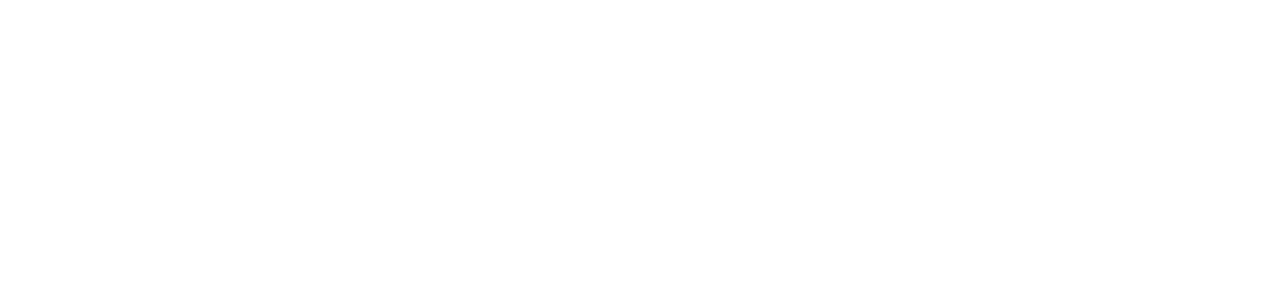
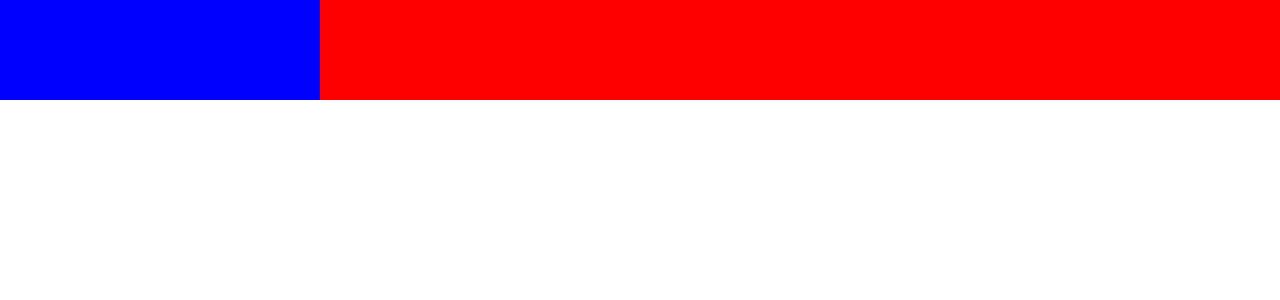
Before and after one commit to CWebdale006/final_project, a React (Create React App) app in the folder airline-app/: page / in a window 1280 px wide. Shown: the top 300 px of the page. Built offline with nearby package versions, Linux system fonts and the light colour scheme.

Commit message:
working on nav component
why don't images like me

```diff
--- a/airline-app/package.json
+++ b/airline-app/package.json
@@ -3,7 +3,9 @@
   "version": "0.1.0",
   "private": true,
   "dependencies": {
+    "bootstrap": "^4.4.1",
     "react": "^16.12.0",
+    "react-bootstrap": "^1.0.0-beta.16",
     "react-dom": "^16.12.0",
     "react-scripts": "3.2.0"
   },
--- a/airline-app/src/components/Body.js
+++ b/airline-app/src/components/Body.js
@@ -3,7 +3,7 @@
 export default class Body extends React.Component {
   render() {
     return (
-        <div class="container">
+        <div className="container">
 
         </div>
     )
--- a/airline-app/src/components/Navbar.js
+++ b/airline-app/src/components/Navbar.js
@@ -1,22 +1,27 @@
 import React from 'react';
+import Image from 'react-bootstrap/Image';
+import Plane from '../airplane.jpeg';
 
 export default class Navbar extends React.Component {
   render() {
     return (
       <>
-      <div class="container">
-
+      <div className="container" id="one">
+        <div id="logo">
+          {/* <a href="http://localhost:3000/">
+            <Image src={Plane} />
+          </a> */}
+        </div>
+        <div id='links'>
+          {/* links */}
+        </div>
       </div>
       <style>{`
       .container {
         display: grid;
-        grid-template-rows: 100%;
-        grid-template-columns:
       }
 
-      .row {
-        display: grid-column;
-      }
+
       `}</style>
       </>
     )
--- a/airline-app/src/index.css
+++ b/airline-app/src/index.css
@@ -0,0 +1,12 @@
+#one {
+    grid-template-rows: 100px auto;
+    grid-template-columns: 25% auto ;
+}
+
+#logo {
+    background-color: blue;
+}
+
+#links {
+    background-color: red;
+}
```
Also changed, not shown: airline-app/src/airplane.jpeg (added), 1 other file (tests, documents, lock files or other folders).
